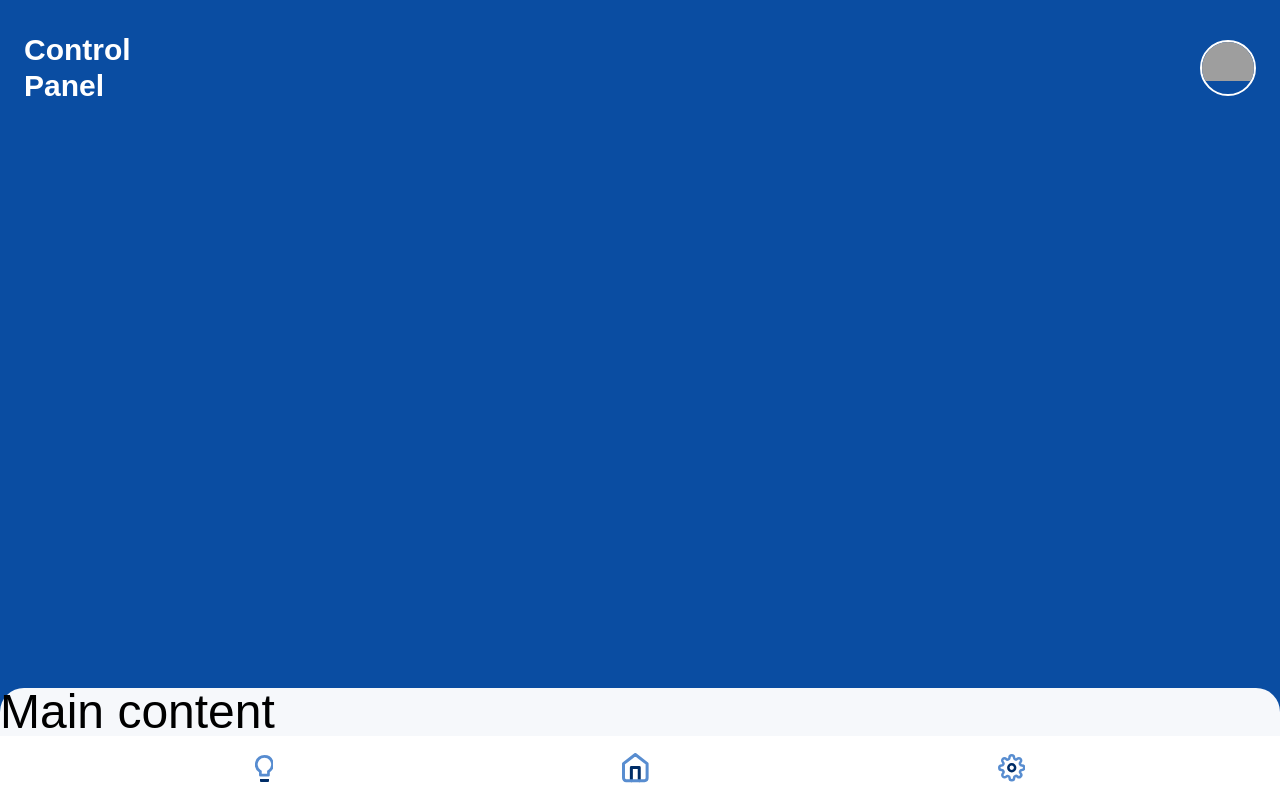
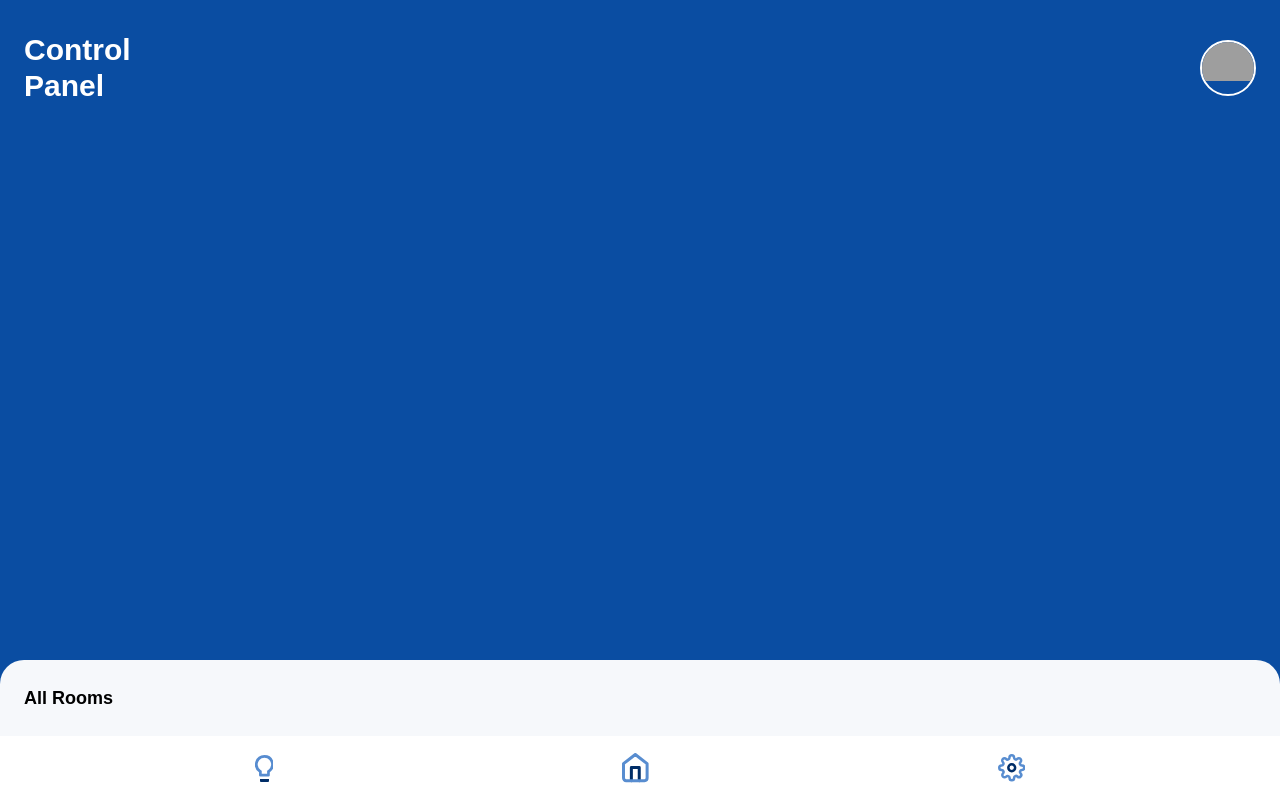
Before and after one commit to rts-cmk-wu06/smartlight-ui-TomBroager, a React (Create React App) app: page / in a window 1280 px wide. Built offline with nearby package versions, Linux system fonts and the light colour scheme; grey boxes are pictures that could not be loaded.

Commit message:
add heading and grid

```diff
--- a/src/Templates/MainContent.js
+++ b/src/Templates/MainContent.js
@@ -1,7 +1,10 @@
 const MainContent = () => {
    return (
-      <main className="bg-themeColorTwo rounded-t-3xl">
-         <h1 className="text-5xl">Main content</h1>
+      <main className="bg-themeColorTwo rounded-t-3xl px-6 py-6">
+         <h2 className="text-lg font-bold">All Rooms</h2>
+         <div className="grid grid-cols-2 gap-6">
+
+         </div>
       </main>
     );
 }
```
